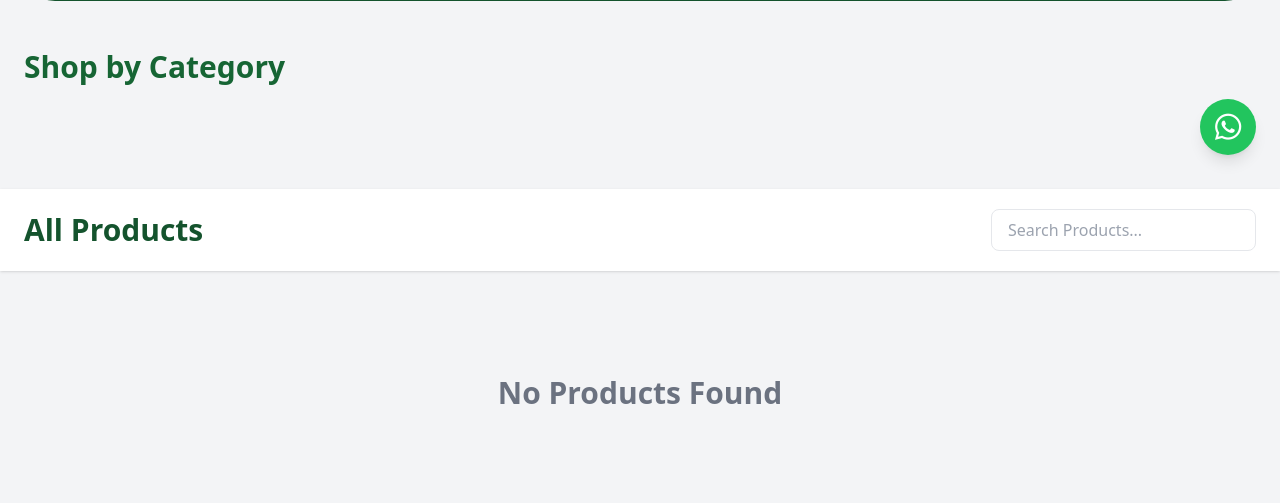
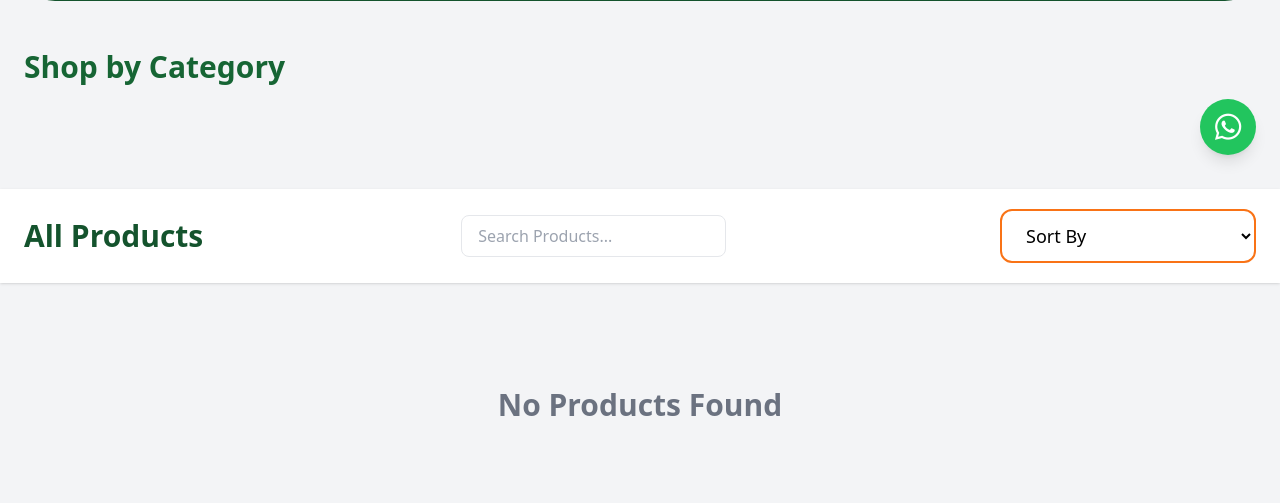
Before and after one commit to kashyaptiwari444-cell/E-COMMERCE-WEBSITE, a Django app: page /homepage/ in a window 1280 px wide. Shown: the part 621-1124 px from the top of the page. Run offline with Django 5.2, Linux system fonts and the light colour scheme; data that the repository does not hold is empty; some libraries are stand-ins or nearby versions.

Commit message:
feat: Add sorting functionality to my orders page

```diff
--- a/user_app/templates/homepage.html
+++ b/user_app/templates/homepage.html
@@ -643,8 +643,51 @@ document.addEventListener("keydown", function(event) {
                 class="border rounded-lg px-4 py-2 focus:outline-none focus:ring-2 focus:ring-indigo-500"
             >
         </form>
+
+
+<form method="GET" class="ml-4">
+    <select
+        name="sort"
+        onchange="this.form.submit()"
+        class="w-64 border-2 border-orange-500 rounded-xl
+               px-5 py-3 text-lg bg-white text-black
+               outline-none cursor-pointer
+               focus:border-orange-600"
+    >
+        <option value="" {% if not sort_by %}select
+        ed{% endif %}>
+            Sort By
+        </option>
+
+        <option value="price_low"
+            {% if sort_by == "price_low" %}selected{% endif %}>
+            Price: Low to High
+        </option>
+
+        <option value="price_high"
+            {% if sort_by == "price_high" %}selected{% endif %}>
+            Price: High to Low
+        </option>
+
+        <option value="newest"
+            {% if sort_by == "newest" %}selected{% endif %}>
+            Newest First
+        </option>
+
+        <option value="oldest"
+            {% if sort_by == "oldest" %}selected{% endif %}>
+            Oldest First
+        </option>
+
+        <option value="status"
+            {% if sort_by == "status" %}selected{% endif %}>
+            Order Status
+        </option>
+    </select>
+</form>
     </div>
 </div>
+
 
 
 
--- a/user_app/views.py
+++ b/user_app/views.py
@@ -1,3 +1,5 @@
+from urllib import request
+
 from django.shortcuts import render, redirect, get_object_or_404
 from django.contrib.auth.decorators import login_required
 from django.contrib import messages
@@ -381,6 +383,8 @@ def checkout(request):
 
 
 #============================== My Orders ==========================>>>>>>>>>>>>>>>>>>>>>>>>>>>>>
+# ============================== My Orders ==============================
+
 def my_order(request):
     user_id = request.session.get("user_id")
 
@@ -390,8 +394,26 @@ def my_order(request):
 
     user = get_object_or_404(Register, id=user_id)
 
-    orders = Order.objects.filter(user=user).order_by("-id")
+    orders = Order.objects.filter(user=user).order_by("-created_at")
+
+    sort_by = request.GET.get("sort", "")
+
+    if sort_by == "price_low":
+        orders = orders.order_by("total_amount")
+
+    elif sort_by == "price_high":
+        orders = orders.order_by("-total_amount")
+
+    elif sort_by == "newest":
+        orders = orders.order_by("-created_at")
+
+    elif sort_by == "oldest":
+        orders = orders.order_by("created_at")
+
+    elif sort_by == "status":
+        orders = orders.order_by("order_status")
 
     return render(request, "my_order.html", {
-        "orders": orders
+        "orders": orders,
+        "sort_by": sort_by,
     })
```
